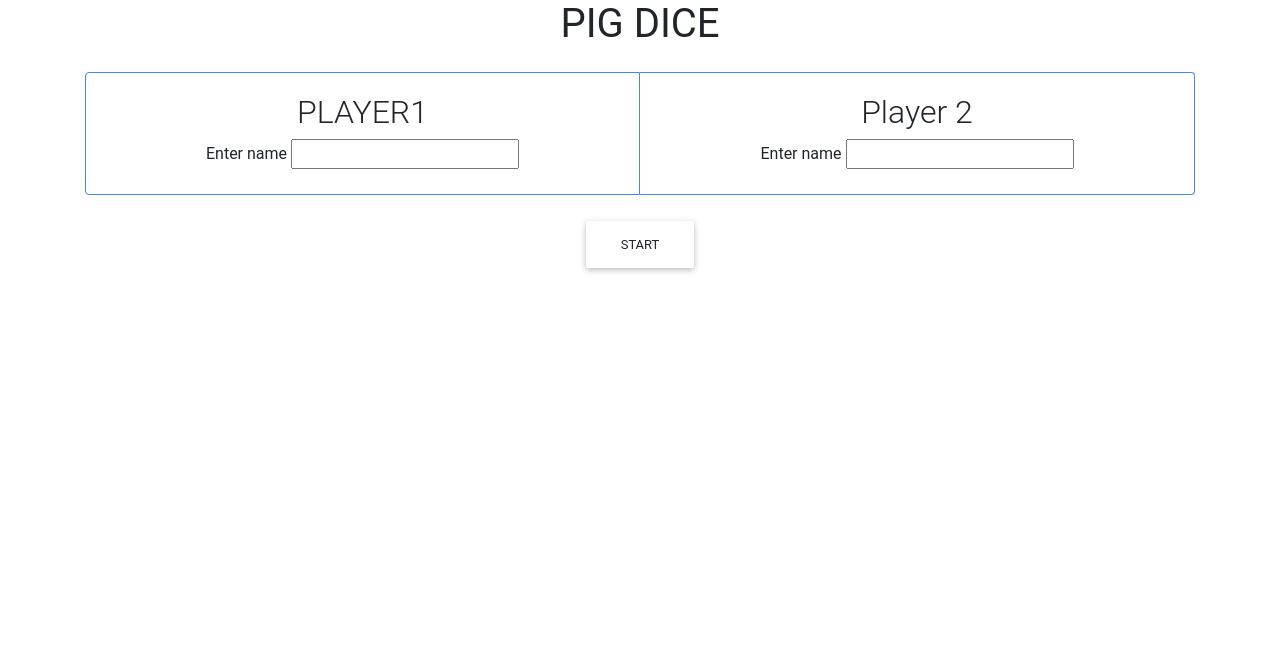
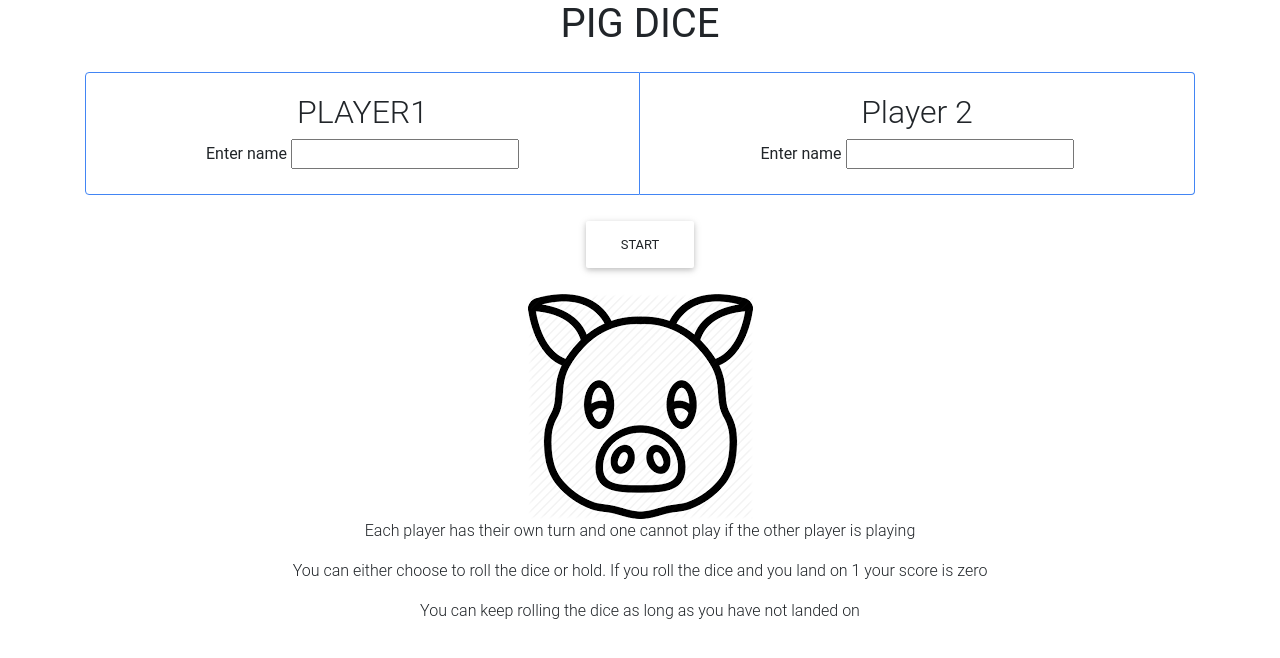
Before and after one commit to ChelseaOwiti/pig-dice, a plain HTML site: page index.html in a window 1280 px wide. Drawn offline with nearby package versions, Linux system fonts and the light colour scheme; a web font is replaced by a local one.

Commit message:
pig image and paragraph added

```diff
--- a/index.html
+++ b/index.html
@@ -36,6 +36,10 @@
         </div>
       </div>
       <div class="card-body"><button class="btn" type="button">START</button></div>
+      <img id="show" src="./images/peppa.png">
+      <div id="hidden"><p>Each player has their own turn and one cannot play if the other player is playing</p>
+        <p> You can either choose to roll the dice or hold. If you roll the dice and you land on 1 your score is zero</p>
+        <p> You can keep rolling the dice as long as you have not landed on</p></div>
     </div>
 
 
```
Also changed, not shown: images/peppa.png (added).
